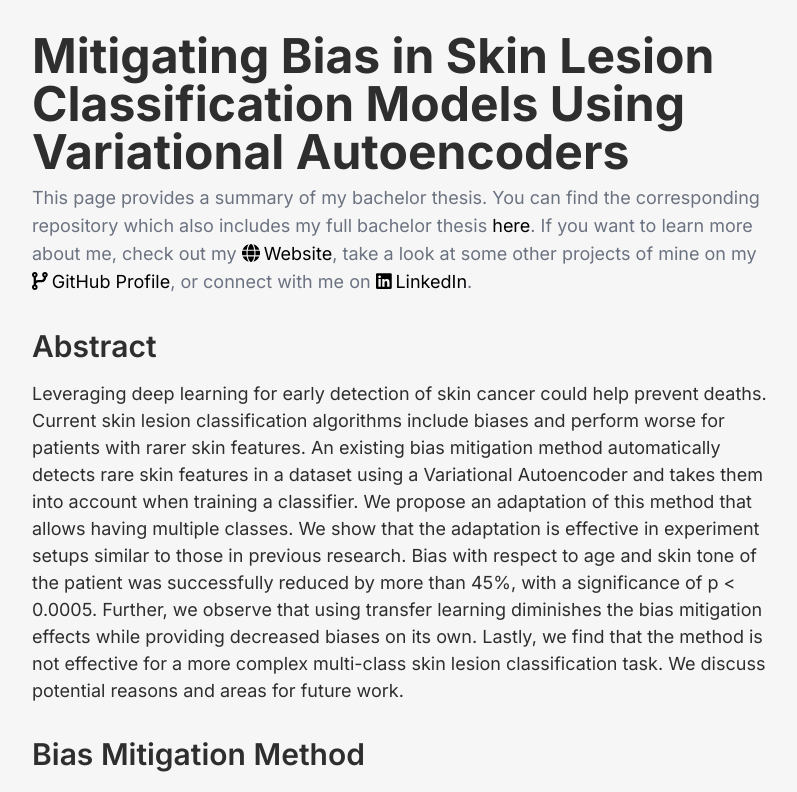
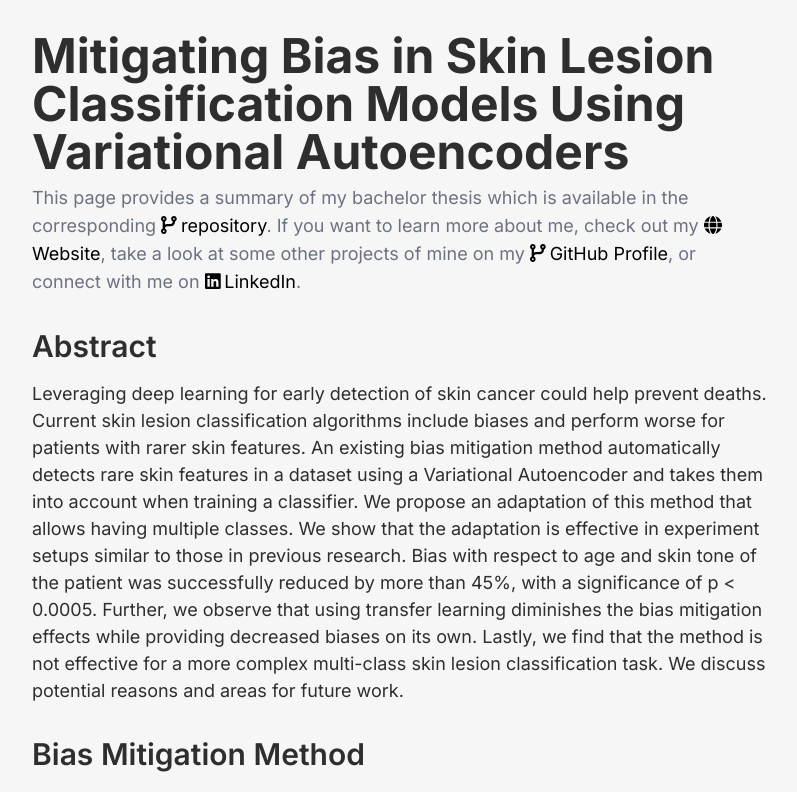
Before and after one commit to jacob271/mitigating-bias-in-skin-lesion-classification-models, a Next.js app: page / in a window 1280 px wide. Shown: the top 792 px of the page, without its empty margins (240-1037 px from the left). Built offline with nearby package versions, Linux system fonts and the light colour scheme.

Commit message:
add icon to first link

```diff
--- a/src/pages/index.tsx
+++ b/src/pages/index.tsx
@@ -13,7 +13,7 @@ export default function Home() {
           <section className="mb-8">
             <h1 className="text-5xl font-bold mb-2">Mitigating Bias in Skin Lesion Classification Models Using Variational Autoencoders</h1>
               <p className="text-lg text-gray-500">
-                  This page provides a summary of my bachelor thesis. You can find the corresponding repository which also includes my full bachelor thesis <a href="https://github.com/jacob271/mitigating-bias-in-skin-lesion-classification-models" className="text-black hover:text-blue-700">here</a>. If you want to learn more about me, check out my <a href="https://jacobschaefer.de" className="text-black hover:text-blue-700"><FontAwesomeIcon icon={faGlobe} className="mr-1" />Website</a>, take a look at some other projects of mine on my <a href="https://github.com/jacob271" className="text-black hover:text-blue-700"><FontAwesomeIcon icon={faCodeBranch} className="mr-1" />GitHub Profile</a>, or connect with me on <a href="https://www.linkedin.com/in/jsjacobschaefer/" className="text-black hover:text-blue-700"><FontAwesomeIcon icon={faLinkedin} className="mr-1" />LinkedIn</a>.
+                  This page provides a summary of my bachelor thesis which is available in the corresponding <a href="https://github.com/jacob271/mitigating-bias-in-skin-lesion-classification-models" className="text-black hover:text-blue-700"><FontAwesomeIcon icon={faCodeBranch} className="mr-1" />repository</a>. If you want to learn more about me, check out my <a href="https://jacobschaefer.de" className="text-black hover:text-blue-700"><FontAwesomeIcon icon={faGlobe} className="mr-1" />Website</a>, take a look at some other projects of mine on my <a href="https://github.com/jacob271" className="text-black hover:text-blue-700"><FontAwesomeIcon icon={faCodeBranch} className="mr-1" />GitHub Profile</a>, or connect with me on <a href="https://www.linkedin.com/in/jsjacobschaefer/" className="text-black hover:text-blue-700"><FontAwesomeIcon icon={faLinkedin} className="mr-1" />LinkedIn</a>.
               </p>
           </section>
 
```
